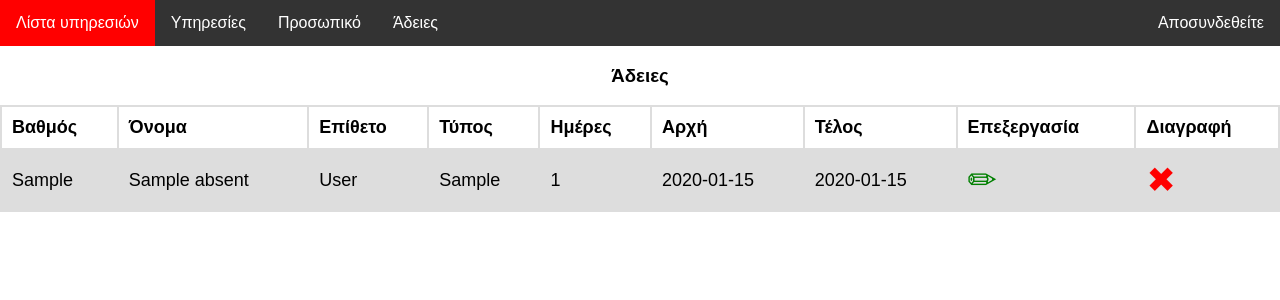
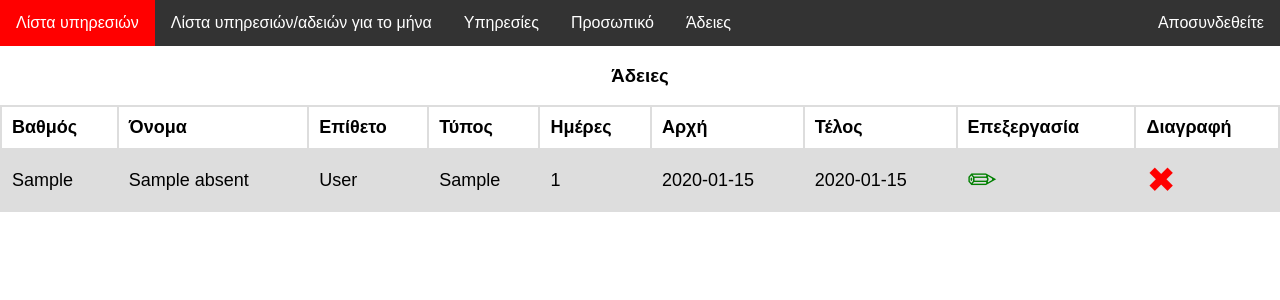
Before and after one commit to knaiskes/duty-schedule, a Flask app: page /absent_list in a window 1280 px wide. Shown: the top 300 px of the page. Run offline with Flask 2, Linux system fonts and the light colour scheme; a user stored in the database is signed in; tables that the repository leaves empty hold one stand-in row (values such as "Sample post"); some libraries are stand-ins or nearby versions.

Commit message:
add month_table url in the top menu

```diff
--- a/templates/header.html
+++ b/templates/header.html
@@ -1,5 +1,6 @@
 <div class="navbar">
     <a href="{{ url_for('duties') }}">Λίστα υπηρεσιών</a>
+    <a href="{{ url_for('month_table') }}">Λίστα υπηρεσιών/αδειών για το μήνα</a>
     {% if current_user.is_authenticated %}
     <div class="dropdown">
         <button class="dropbtn">Υπηρεσίες</button>
```
